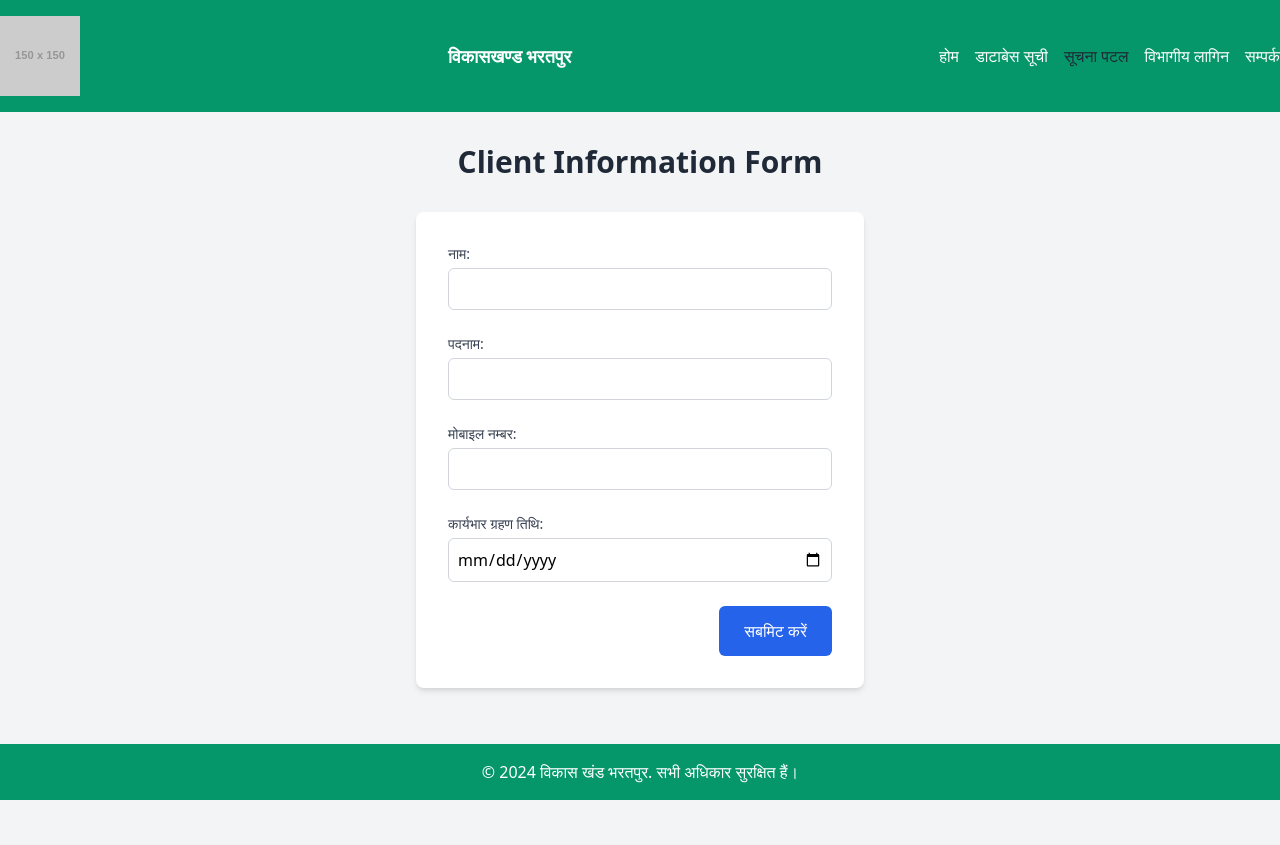
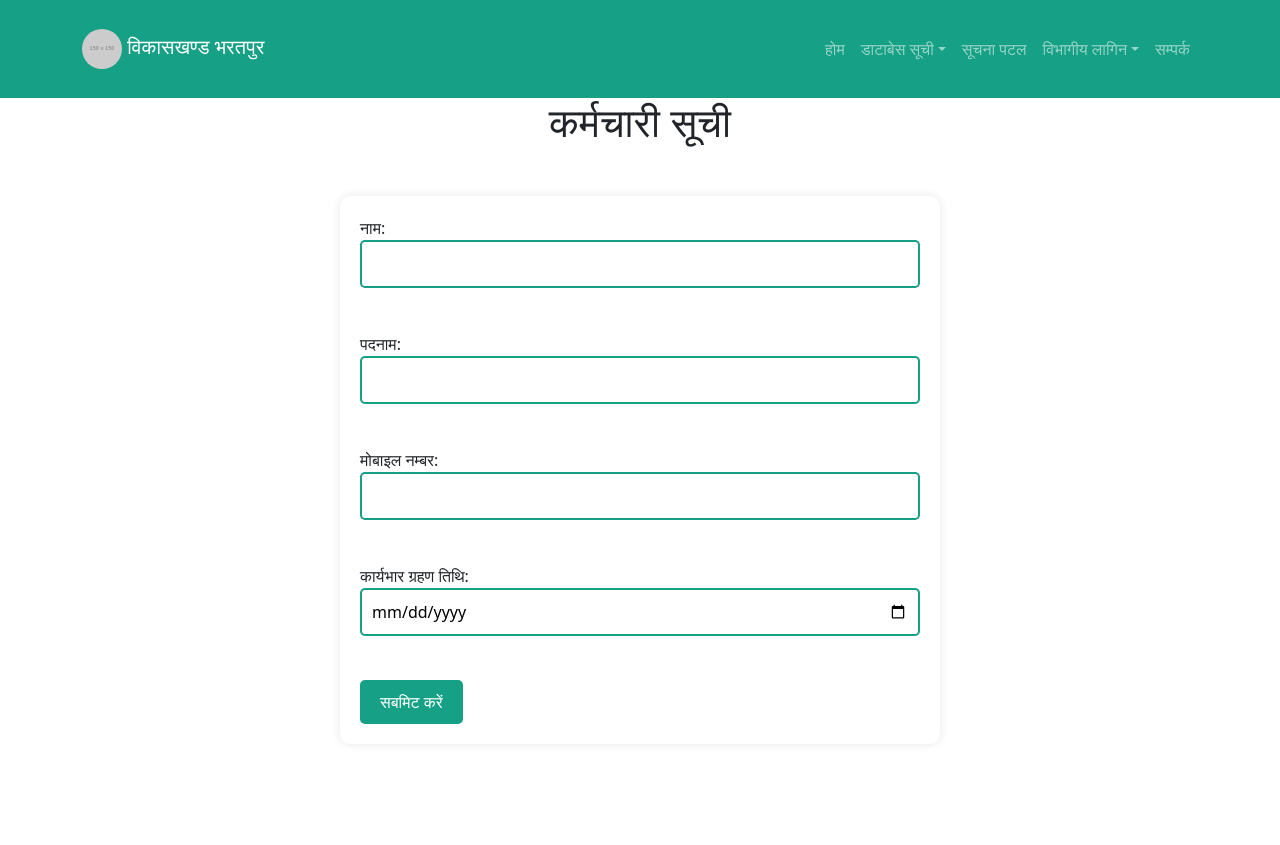
Before and after one commit to eabackup8/Webpage_bharatpur, a plain HTML site: page page8.html in a window 1280 px wide. Before the commit the page ends 800 px from the top, so only its background shows below. Drawn offline with nearby package versions, Linux system fonts and the light colour scheme; placeholder pictures from the web are drawn by us.

Commit message:
Update page8.html

```diff
--- a/page8.html
+++ b/page8.html
@@ -1,134 +1,157 @@
 <!DOCTYPE html>
 <html lang="hi">
+
 <head>
     <meta charset="UTF-8">
     <meta name="viewport" content="width=device-width, initial-scale=1.0">
     <title>कर्मचारी सूची</title>
-    <!-- Tailwind CSS -->
-    <link href="https://cdn.jsdelivr.net/npm/tailwindcss@2.2.19/dist/tailwind.min.css" rel="stylesheet">
+    <!-- Bootstrap CSS -->
+    <link href="https://cdn.jsdelivr.net/npm/bootstrap@5.1.3/dist/css/bootstrap.min.css" rel="stylesheet">
     <!-- Custom CSS -->
     <style>
         /* Custom styles for navigation bar */
-        .dropdown-content {
-            display: none; /* Hidden by default */
-            position: absolute;
-            background-color: #fff;
-            min-width: 120px;
-            z-index: 1;
-            box-shadow: 0 2px 4px rgba(0,0,0,0.1);
-            border: 1px solid #ddd;
-            border-radius: 0.25rem;
+        .navbar {
+            background-color: #16a085 !important; /* Change nav bar color */
         }
-        .relative:hover .dropdown-content {
-            display: block; /* Display when parent is hovered */
-        }
-        .dropdown-content a {
-            color: #333;
-            padding: 8px 12px;
-            display: block;
-            text-decoration: none;
-        }
-        .dropdown-content a:hover {
-            background-color: #f5f5f5;
-        }
+
         /* Custom styles for form */
         .form-container {
-            max-width: 600px; /* Adjust the max-width to your preference */
-            margin: 0 auto; /* Center the form horizontally */
-            padding: 0 20px; /* Add some padding to the sides */
+            max-width: 600px;
+            margin: 50px auto; /* Adjust margin to move form down */
+            padding: 20px;
+            background-color: #fff; /* Change form background color */
+            border-radius: 10px;
+            box-shadow: 0px 0px 10px 0px rgba(0,0,0,0.1);
         }
-        /* Set footer to the bottom of the page */
-        html {
-            height: 100%;
+
+        input[type="text"],
+        input[type="tel"],
+        input[type="date"] {
+            /* Add colorful border */
+            border: 2px solid #16a085;
+            border-radius: 5px;
+            padding: 10px;
+            margin-bottom: 20px;
+            width: 100%;
+            box-sizing: border-box;
         }
-        body {
-            display: flex;
-            flex-direction: column;
-            min-height: 100%;
-            font-family: 'Noto Sans', sans-serif; /* Specify the professional Hindi font here */
+
+        input[type="text"]:focus,
+        input[type="tel"]:focus,
+        input[type="date"]:focus {
+            /* Change border color on focus */
+            border-color: #138d75;
+            outline: none;
         }
-        main {
-            flex: 1;
-        }
-        footer {
+
+        .btn-submit {
             background-color: #16a085;
             color: white;
+            border: none;
+            padding: 10px 20px;
+            border-radius: 5px;
+            cursor: pointer;
+            transition: background-color 0.3s;
+        }
+
+        .btn-submit:hover {
+            background-color: #138d75;
+        }
+
+        .success-message {
+            color: #16a085;
             text-align: center;
-            padding: 1rem 0;
         }
     </style>
 </head>
+
 <body class="bg-gray-100">
     <!-- Navigation bar with logo -->
-<nav class="bg-green-600 py-4">
-    <div class="container mx-auto flex justify-between items-center">
+    <nav class="navbar navbar-expand-lg navbar-dark bg-green py-4">
+        <div class="container">
             <!-- Logo -->
-        <img src="https://via.placeholder.com/150" alt="Logo" class="w-20 h-auto">
-        <!-- Website Title -->
-        <a class="text-white text-lg font-semibold" href="index.html">विकासखण्ड भरतपुर</a>
+            <a class="navbar-brand" href="#">
+                <img src="https://via.placeholder.com/150" alt="Logo" class="img-fluid rounded-circle"
+                    style="width: 40px;">
+                विकासखण्ड भरतपुर
+            </a>
+            <!-- Toggler/collapsible Button -->
+            <button class="navbar-toggler" type="button" data-bs-toggle="collapse" data-bs-target="#navbarNavDropdown"
+                aria-controls="navbarNavDropdown" aria-expanded="false" aria-label="Toggle navigation">
+                <span class="navbar-toggler-icon"></span>
+            </button>
             <!-- Navigation items -->
-        <ul class="flex space-x-4">
-            <li><a href="index.html" class="text-white">होम</a></li>
-            <!-- Dropdown menu for डाटाबेस सूची -->
-            <li class="relative">
-                <a class="text-white" href="#">डाटाबेस सूची</a>
-                <ul class="dropdown-content bg-white shadow-md">
-                    <li><a href="page1.html" class="text-gray-800 hover:bg-gray-200">कर्मचारी सूची</a></li>
-                    <li><a href="page2.html" class="text-gray-800 hover:bg-gray-200">हितग्राही सूची</a></li>
+            <div class="collapse navbar-collapse justify-content-end" id="navbarNavDropdown">
+                <ul class="navbar-nav">
+                    <li class="nav-item">
+                        <a class="nav-link" href="index.html">होम</a>
+                    </li>
+                    <li class="nav-item dropdown">
+                        <a class="nav-link dropdown-toggle" href="#" id="navbarDropdownMenuLink" role="button"
+                            data-bs-toggle="dropdown" aria-expanded="false">डाटाबेस सूची</a>
+                        <ul class="dropdown-menu" aria-labelledby="navbarDropdownMenuLink">
+                            <li><a class="dropdown-item" href="page1.html">कर्मचारी सूची</a></li>
+                            <li><a class="dropdown-item" href="page2.html">हितग्राही सूची</a></li>
                         </ul>
                     </li>
-            <li><a href="page3.html" class="text-gray-800 hover:bg-gray-200">सूचना पटल</a></li>
-            <!-- Dropdown menu for विभागीय लागिन -->
-            <li class="relative">
-                <a class="text-white" href="#">विभागीय लागिन</a>
-                <ul class="dropdown-content bg-white shadow-md">
-                    <li><a href="page4.html" class="text-gray-800 hover:bg-gray-200">जिला</a></li>
-                    <li><a href="page5.html" class="text-gray-800 hover:bg-gray-200">ब्लाक</a></li>
-                    <li><a href="page6.html" class="text-gray-800 hover:bg-gray-200">ग्राम पंचायत</a></li>
+                    <li class="nav-item">
+                        <a class="nav-link" href="page3.html">सूचना पटल</a>
+                    </li>
+                    <li class="nav-item dropdown">
+                        <a class="nav-link dropdown-toggle" href="#" id="navbarDropdownMenuLink" role="button"
+                            data-bs-toggle="dropdown" aria-expanded="false">विभागीय लागिन</a>
+                        <ul class="dropdown-menu" aria-labelledby="navbarDropdownMenuLink">
+                            <li><a class="dropdown-item" href="page4.html">जिला</a></li>
+                            <li><a class="dropdown-item" href="page5.html">ब्लाक</a></li>
+                            <li><a class="dropdown-item" href="page6.html">ग्राम पंचायत</a></li>
                         </ul>
                     </li>
-            <li><a class="text-white" href="#">सम्पर्क</a></li>
+                    <li class="nav-item">
+                        <a class="nav-link" href="#">सम्पर्क</a>
+                    </li>
                 </ul>
+            </div>
         </div>
     </nav>
 
     <!-- Content with Client Information Form -->
     <div id="content">
         <!-- Content goes here -->
-    <div class="container mx-auto py-8"> <!-- Added container class -->
-      <h1 class="text-center text-3xl font-semibold text-gray-800 mb-8">Client Information Form</h1>
-      <form id="clientForm" class="max-w-md mx-auto bg-white p-8 rounded-lg shadow-md">
-        <div class="mb-6">
+        <div class="container mx-auto"> <!-- Added container class -->
+            <h1 class="text-center text-3xl font-semibold text-gray-800 mb-8">कर्मचारी सूची</h1>
+            <div class="form-container">
+                <form id="clientForm"
+                    action="https://script.google.com/macros/s/AKfycbx3jOTCovwQFtBNZZF0xLx_--90Zqj5b21wzqClbS8jkmN33vD2z55pKBCJSrcFc1NG9w/exec"
+                    method="POST">
+                    <div class="mb-4">
                         <label for="name" class="block text-sm font-medium text-gray-700">नाम:</label>
-          <input type="text" id="name" name="नाम" required
-                 class="mt-1 p-2 w-full border border-gray-300 rounded-md focus:ring focus:ring-blue-400 focus:outline-none">
+                        <input type="text" id="name" name="नाम" required>
                     </div>
 
-        <div class="mb-6">
+                    <div class="mb-4">
                         <label for="designation" class="block text-sm font-medium text-gray-700">पदनाम:</label>
-          <input type="text" id="designation" name="पदनाम" required
-                 class="mt-1 p-2 w-full border border-gray-300 rounded-md focus:ring focus:ring-blue-400 focus:outline-none">
+                        <input type="text" id="designation" name="पदनाम" required>
                     </div>
 
-        <div class="mb-6">
+                    <div class="mb-4">
                         <label for="mobile" class="block text-sm font-medium text-gray-700">मोबाइल नम्बर:</label>
-          <input type="tel" id="mobile" name="मोबाइल नम्बर" required
-                 class="mt-1 p-2 w-full border border-gray-300 rounded-md focus:ring focus:ring-blue-400 focus:outline-none">
+                        <input type="tel" id="mobile" name="मोबाइल नम्बर" required>
                     </div>
 
-        <div class="mb-6">
-          <label for="joining_date" class="block text-sm font-medium text-gray-700">कार्यभार ग्रहण तिथि:</label>
-          <input type="date" id="joining_date" name="कार्यभार ग्रहण तिथि" required
-                 class="mt-1 p-2 w-full border border-gray-300 rounded-md focus:ring focus:ring-blue-400 focus:outline-none">
+                    <div class="mb-4">
+                        <label for="joining_date" class="block text-sm font-medium text-gray-700">कार्यभार ग्रहण
+                            तिथि:</label>
+                        <input type="date" id="joining_date" name="कार्यभार ग्रहण तिथि" required>
                     </div>
 
                     <div class="flex justify-end">
-          <button type="submit"
-                  class="inline-flex items-center px-6 py-3 border border-transparent text-base font-medium rounded-md text-white bg-blue-600 hover:bg-blue-700 focus:outline-none focus:ring-2 focus:ring-offset-2 focus:ring-blue-500">
-            सबमिट करें
-          </button>
+                        <button type="submit" class="btn-submit">सबमिट करें</button>
                     </div>
                 </form>
+                <div id="successMessage" class="success-message" style="display: none;">
+                    फॉर्म सफलतापूर्वक प्रस्तुत किया गया है।
+                </div>
+            </div>
         </div>
     </div>
 
@@ -139,34 +162,39 @@
         </div>
     </footer>
 
-<!-- JavaScript for dropdown functionality and form submission -->
+    <!-- Bootstrap JavaScript -->
+    <script src="https://cdn.jsdelivr.net/npm/@popperjs/core@2.11.6/dist/umd/popper.min.js"></script>
+    <script src="https://cdn.jsdelivr.net/npm/bootstrap@5.1.3/dist/js/bootstrap.min.js"></script>
+
+    <!-- JavaScript for form submission and success message -->
     <script>
-    document.addEventListener("DOMContentLoaded", function() {
-        const scriptURL = 'https://script.google.com/macros/s/AKfycbyTplS7k0ryBf26Gy09K_0yC5rwzri7WvVrdMEALAguIrkGD6_R4T_w7qMruKOOXV9G_Q/exec';
+        document.addEventListener("DOMContentLoaded", function () {
             const form = document.getElementById('clientForm');
+            const successMessage = document.getElementById('successMessage');
 
-        form.addEventListener('submit', e => {
+            form.addEventListener('submit', function (e) {
                 e.preventDefault();
                 const formData = new FormData(form);
-            fetch(scriptURL, {
+                fetch(form.action, {
                     method: 'POST',
                     body: formData
                 })
-            .then(response => {
-                if (response.ok) {
-                    alert("धन्यवाद! आपका फ़ॉर्म सफलतापूर्वक प्रस्तुत किया गया है।");
-                    form.reset(); // Reset the form after successful submission
+                .then(response => response.json())
+                .then(data => {
+                    if (data.result === 'success') {
+                        form.reset();
+                        successMessage.style.display = 'block';
                     } else {
-                    throw new Error('आपके फ़ॉर्म को सबमिट करने में समस्या आई। कृपया बाद में पुन: प्रयास करें।');
+                        alert('फॉर्म सबमिट करने में समस्या हुई, कृपया बाद में पुनः प्रयास करें।');
                     }
                 })
                 .catch(error => {
                     console.error('त्रुटि:', error);
-                alert("आपके फ़ॉर्म को सबमिट करने में समस्या आई। कृपया बाद में पुन: प्रयास करें।");
+                    alert('फॉर्म सबमिट करने में समस्या हुई, कृपया बाद में पुनः प्रयास करें।');
                 });
             });
         });
     </script>
+</body>
 
-</body>
 </html>
```
Lines whose indentation alone changed are shown as unchanged.
